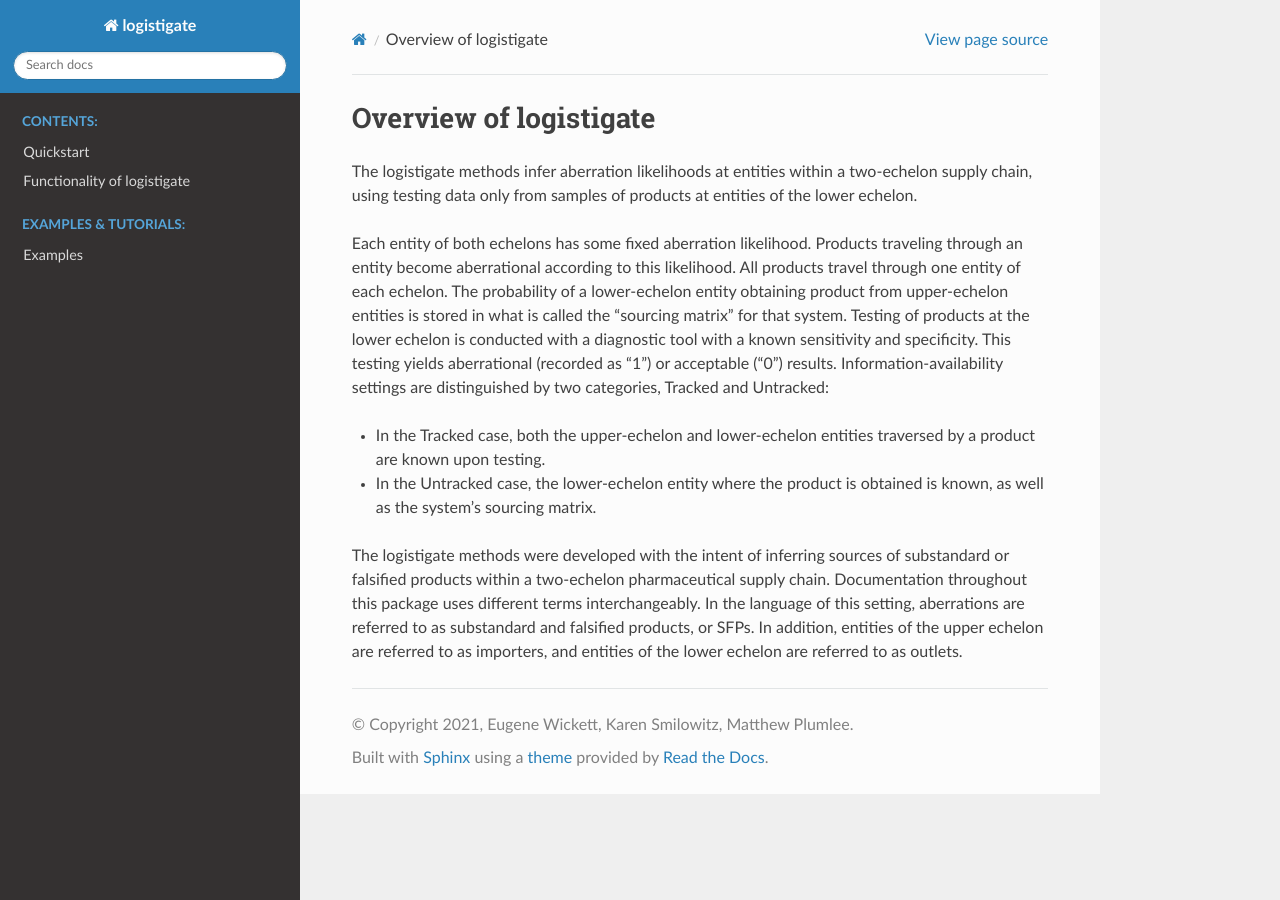
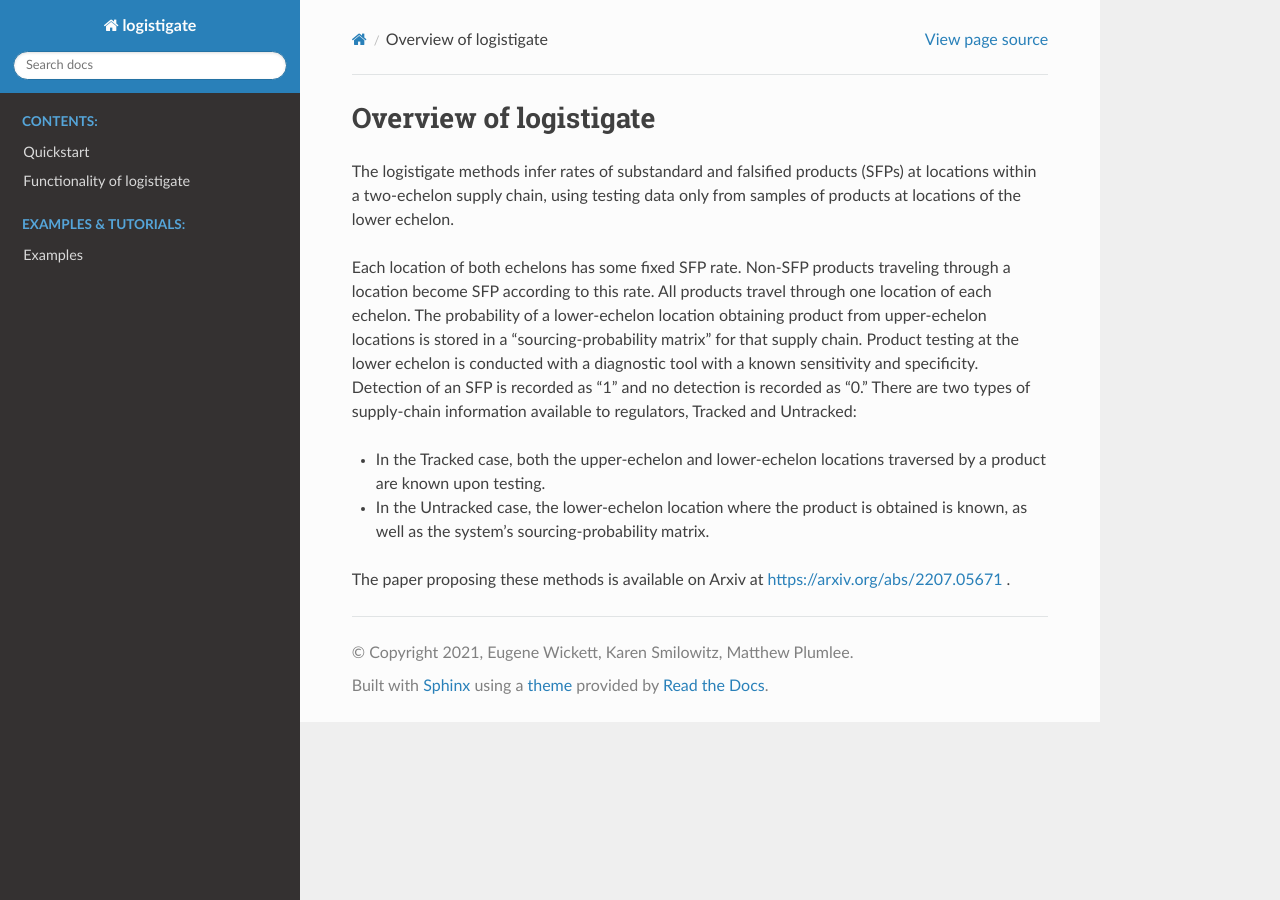
Before and after one commit to eugenewickett/logistigate, a Sphinx documentation site: the page built from docs/README.rst, in a window 1280 px wide. Built offline with Sphinx 7.4.7 and the Read the Docs theme 2.0.0, drawn with Linux system fonts in a browser that asks for light colours.

Commit message:
readme update

```diff
--- a/docs/README.rst
+++ b/docs/README.rst
@@ -1,36 +1,29 @@
 Overview of logistigate
 -----------------------
-The logistigate methods infer aberration likelihoods at
-entities within a two-echelon supply chain, using
-testing data only from samples of products at entities
-of the lower echelon.
+The logistigate methods infer rates of substandard and
+falsified products (SFPs) at locations within a two-echelon
+supply chain, using testing data only from samples of products
+at locations of the lower echelon.
 
-Each entity of both echelons has some fixed aberration
-likelihood.
-Products traveling through an entity become aberrational
-according to this likelihood.
-All products travel through one entity of each echelon.
+Each location of both echelons has some fixed SFP rate.
+Non-SFP products traveling through a location become SFP
+according to this rate.
+All products travel through one location of each echelon.
 The probability of a lower-echelon
-entity obtaining product from upper-echelon entities is stored in
-what is called the "sourcing matrix" for that system.
-Testing of products at the lower echelon is conducted with
+location obtaining product from upper-echelon locations is
+stored in a "sourcing-probability matrix" for that supply
+chain.
+Product testing at the lower echelon is conducted with
 a diagnostic tool with a known sensitivity and specificity.
-This testing yields aberrational (recorded as "1") or acceptable ("0")
-results.
-Information-availability settings are distinguished by
-two categories, Tracked and Untracked:
+Detection of an SFP is recorded as "1" and no detection is
+recorded as "0."
+There are two types of supply-chain information available
+to regulators, Tracked and Untracked:
 
-* In the Tracked case, both the upper-echelon and lower-echelon entities traversed by a product are known upon testing.
+* In the Tracked case, both the upper-echelon and lower-echelon locations traversed by a product are known upon testing.
 
-* In the Untracked case, the lower-echelon entity where the product is obtained is known, as well as the system's sourcing matrix.
+* In the Untracked case, the lower-echelon location where the product is obtained is known, as well as the system's sourcing-probability matrix.
 
-The logistigate methods were developed with the intent of
-inferring sources of substandard or falsified products within
-a two-echelon pharmaceutical supply chain.
-Documentation throughout this package uses different terms
-interchangeably.
-In the language of this setting, aberrations are referred to
-as substandard and falsified products, or SFPs.
-In addition, entities of the upper echelon are referred to
-as importers, and entities of the lower echelon are referred
-to as outlets.
+The paper proposing these methods is available on Arxiv at
+https://arxiv.org/abs/2207.05671
+.
```
